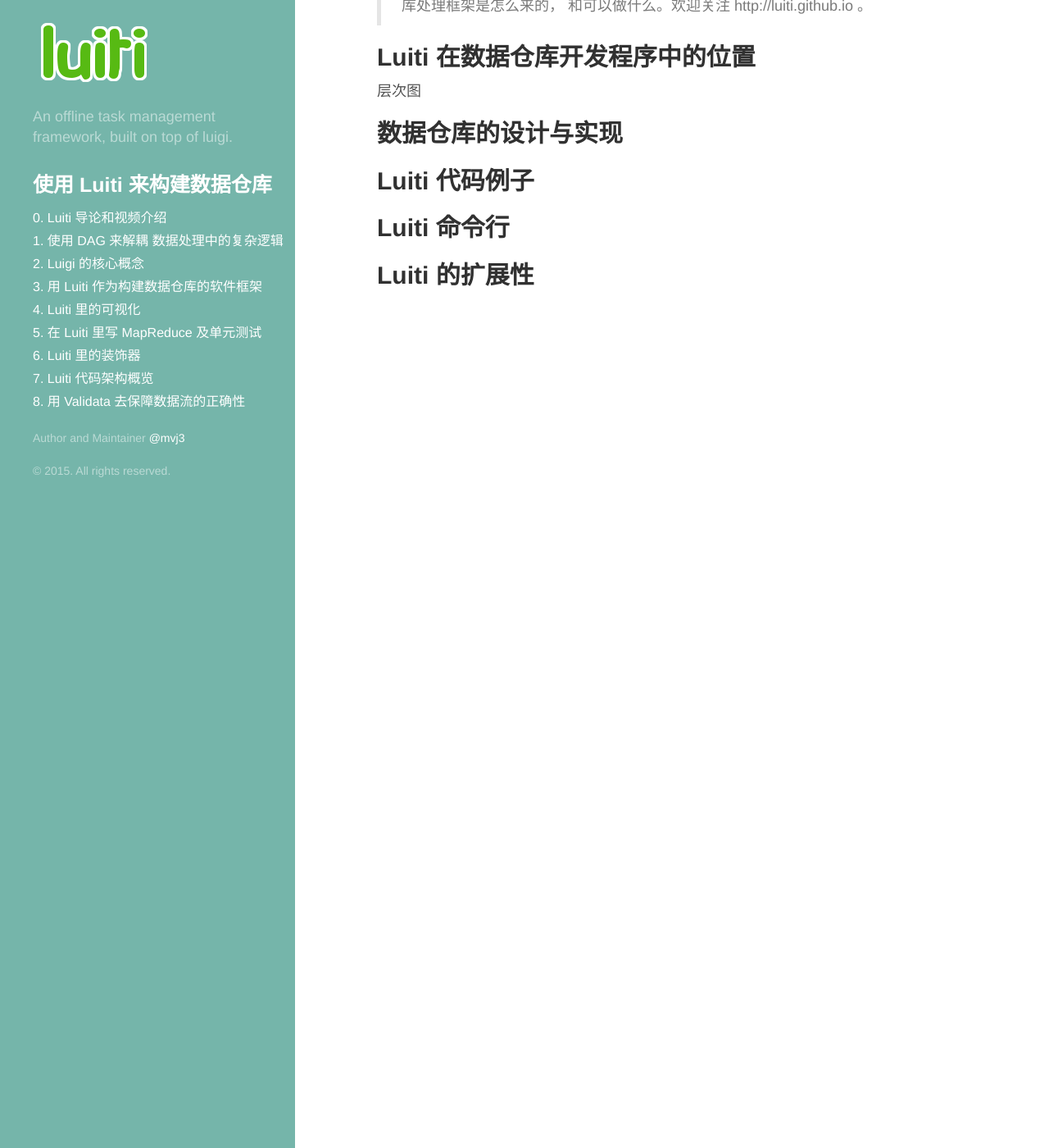
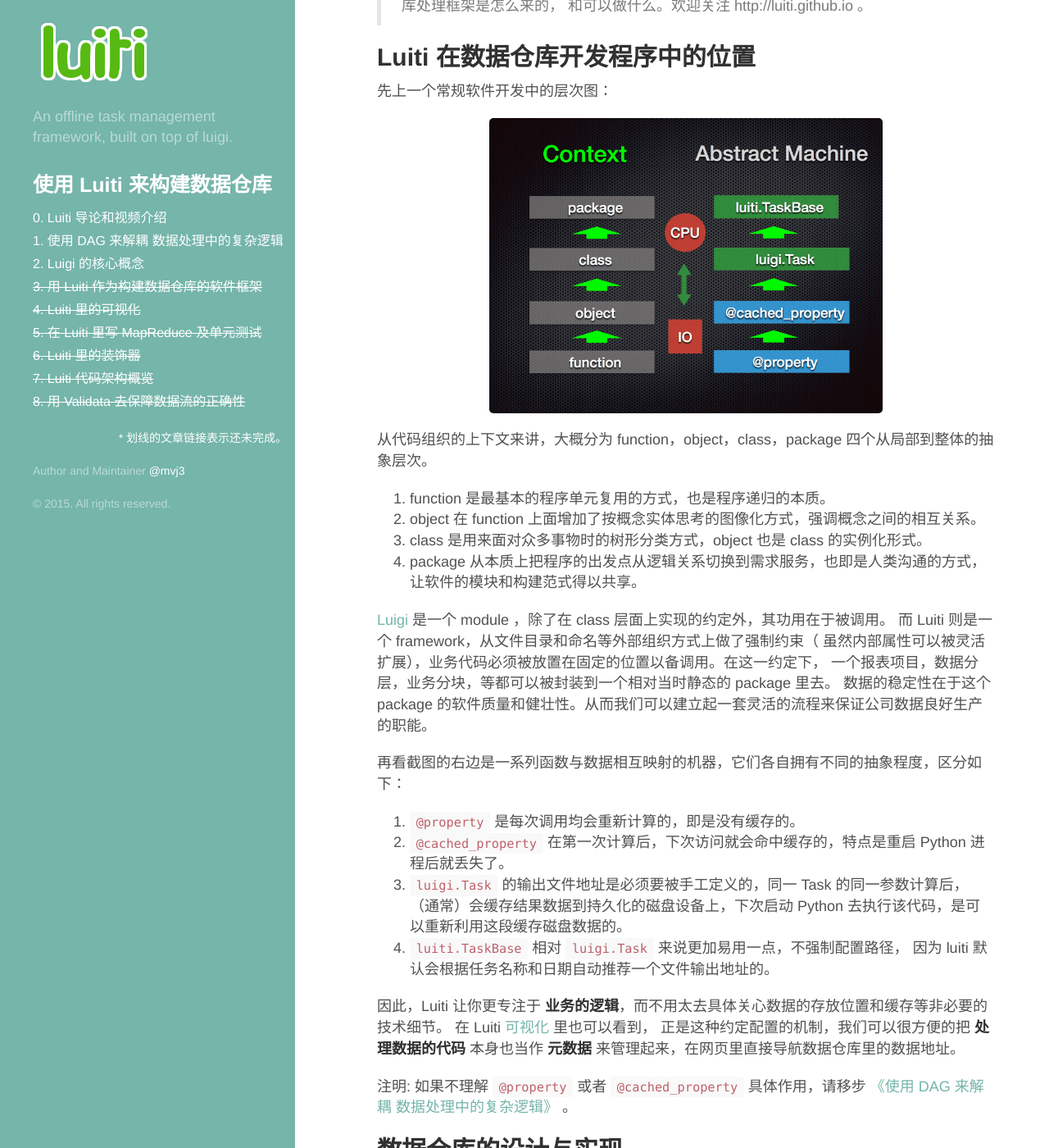
Before and after one commit to Luiti/luiti.github.io, a Jekyll site: the page built from chinese/Luiti-as-a-data-warehouse-building-framework.markdown, in a window 1280 px wide and 1400 px high, scrolled down 332 px. Shown: the whole window at 82% size. Built offline with Jekyll 4.4.1, drawn with Linux system fonts in a browser that asks for light colours; Markdown is read by kramdown in place of the engine named in the settings; comment, search, counter and statistics services are not loaded.

Commit message:
Add Luiti 在数据仓库开发程序中的位置

```diff
--- a/_layouts/chinese_luiti.html
+++ b/_layouts/chinese_luiti.html
@@ -44,7 +44,7 @@
 
     items = items.concat($( "<h3 style='color:white;'>使用 Luiti 来构建数据仓库</h3>" ));
 
-    var finished_articles_idxes = ["0", "1", "2", "3", "4", "5", "6", "7", "8"];
+    var finished_articles_idxes = ["0", "1", "2"]; // , "3", "4", "5", "6", "7", "8"];
     var is_finished = finished_articles_idxes.length == _.keys(articles_list_data).length;
 
     _.each(_.keys(articles_list_data), function(idx) {
--- a/chinese/Luiti-as-a-data-warehouse-building-framework.markdown
+++ b/chinese/Luiti-as-a-data-warehouse-building-framework.markdown
@@ -10,7 +10,43 @@
 
 ## Luiti 在数据仓库开发程序中的位置
 
-层次图
+先上一个常规软件开发中的层次图：
+
+
+<p align="center">
+  <img src="/images/luiti_context_abstract_machine.png" alt="Luiti Context Abstract Machine" height="360px" width="480px">
+</p>
+
+
+从代码组织的上下文来讲，大概分为 function，object，class，package 四个从局部到整体的抽象层次。
+
+1. function 是最基本的程序单元复用的方式，也是程序递归的本质。
+2. object 在 function 上面增加了按概念实体思考的图像化方式，强调概念之间的相互关系。
+3. class 是用来面对众多事物时的树形分类方式，object 也是 class 的实例化形式。
+4. package 从本质上把程序的出发点从逻辑关系切换到需求服务，也即是人类沟通的方式，
+   让软件的模块和构建范式得以共享。
+
+[Luigi][1] 是一个 module ，除了在 class 层面上实现的约定外，其功用在于被调用。
+而 Luiti 则是一个 framework，从文件目录和命名等外部组织方式上做了强制约束（
+虽然内部属性可以被灵活扩展），业务代码必须被放置在固定的位置以备调用。在这一约定下，
+一个报表项目，数据分层，业务分块，等都可以被封装到一个相对当时静态的 package 里去。
+数据的稳定性在于这个 package 的软件质量和健壮性。从而我们可以建立起一套灵活的流程来保证公司数据良好生产的职能。
+
+再看截图的右边是一系列函数与数据相互映射的机器，它们各自拥有不同的抽象程度，区分如下：
+
+1. `@property` 是每次调用均会重新计算的，即是没有缓存的。
+2. `@cached_property` 在第一次计算后，下次访问就会命中缓存的，特点是重启 Python 进程后就丢失了。
+3. `luigi.Task` 的输出文件地址是必须要被手工定义的，同一 Task 的同一参数计算后，
+  （通常）会缓存结果数据到持久化的磁盘设备上，下次启动 Python 去执行该代码，是可以重新利用这段缓存磁盘数据的。
+4. `luiti.TaskBase` 相对 `luigi.Task` 来说更加易用一点，不强制配置路径，
+  因为 luiti 默认会根据任务名称和日期自动推荐一个文件输出地址的。
+
+因此，Luiti 让你更专注于 **业务的逻辑**，而不用太去具体关心数据的存放位置和缓存等非必要的技术细节。
+在 Luiti [可视化][2] 里也可以看到， 正是这种约定配置的机制，我们可以很方便的把 **处理数据的代码** 本身也当作
+**元数据** 来管理起来，在网页里直接导航数据仓库里的数据地址。
+
+注明: 如果不理解 `@property` 或者 `@cached_property` 具体作用，请移步
+[《使用 DAG 来解耦 数据处理中的复杂逻辑》][0] 。
 
 
 ## 数据仓库的设计与实现
@@ -24,3 +60,10 @@
 
 
 ## Luiti 的扩展性
+
+
+
+
+[0]: /chinese/Processing-data-in-a-DAG-way.html
+[1]: https://github.com/spotify/luigi
+[2]: /chinese/Use-Validata-to-protect-the-correctness-of-the-data-flow.html
```
